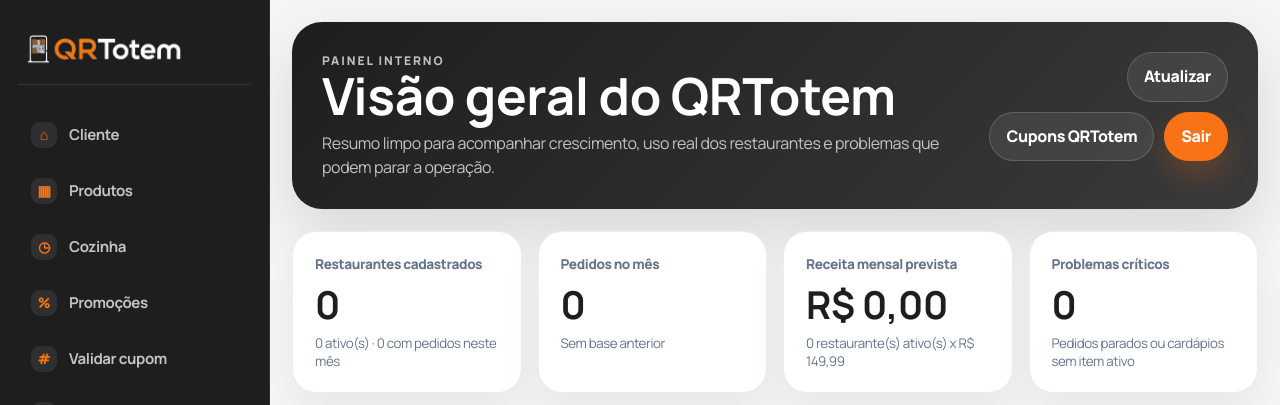
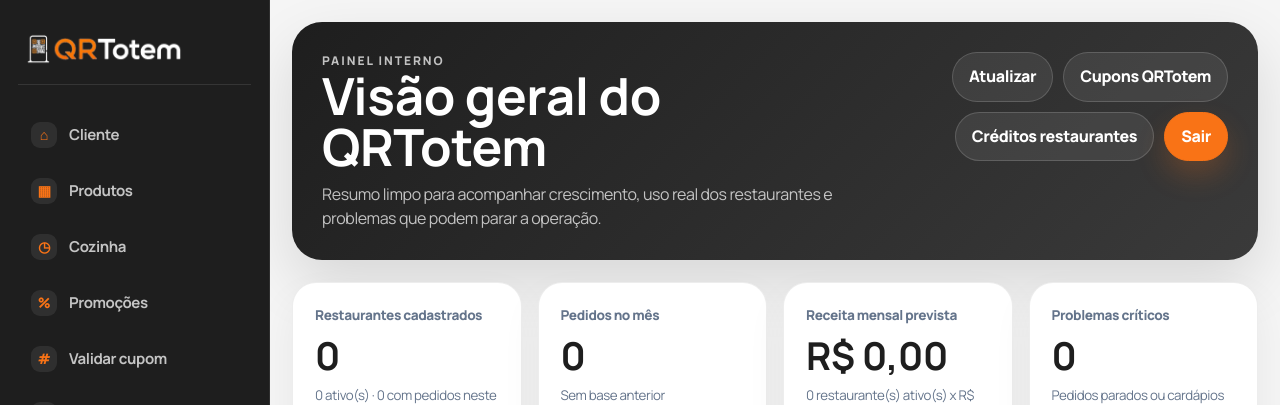
Before and after one commit to camisagilberto/restaurante_homolog, a Flask app: page /ops-qrtotem/ in a window 1280 px wide. Shown: the top 405 px of the page. Run offline with Flask 3, Linux system fonts and the light colour scheme; the visitor is signed in with stand-in values (Sample User, id 1); data that the repository does not hold is empty; parts of the project's set-up code (start-up, migrations or seed data) failed here and were passed over.

Commit message:
Update dashboard.html

```diff
--- a/app/templates/owner_admin/dashboard.html
+++ b/app/templates/owner_admin/dashboard.html
@@ -340,6 +340,7 @@
     <div class="owner-topbar-actions">
       <a class="owner-btn" href="{{ url_for('owner_admin.dashboard') }}">Atualizar</a>
       <a class="owner-btn" href="{{ url_for('owner_admin.qrtotem_coupons') }}">Cupons QRTotem</a>
+      <a class="owner-btn" href="{{ url_for('owner_admin.restaurant_credits') }}">Créditos restaurantes</a>
       <a class="owner-btn owner-btn-primary" href="{{ url_for('owner_admin.logout') }}">Sair</a>
     </div>
   </div>
```
